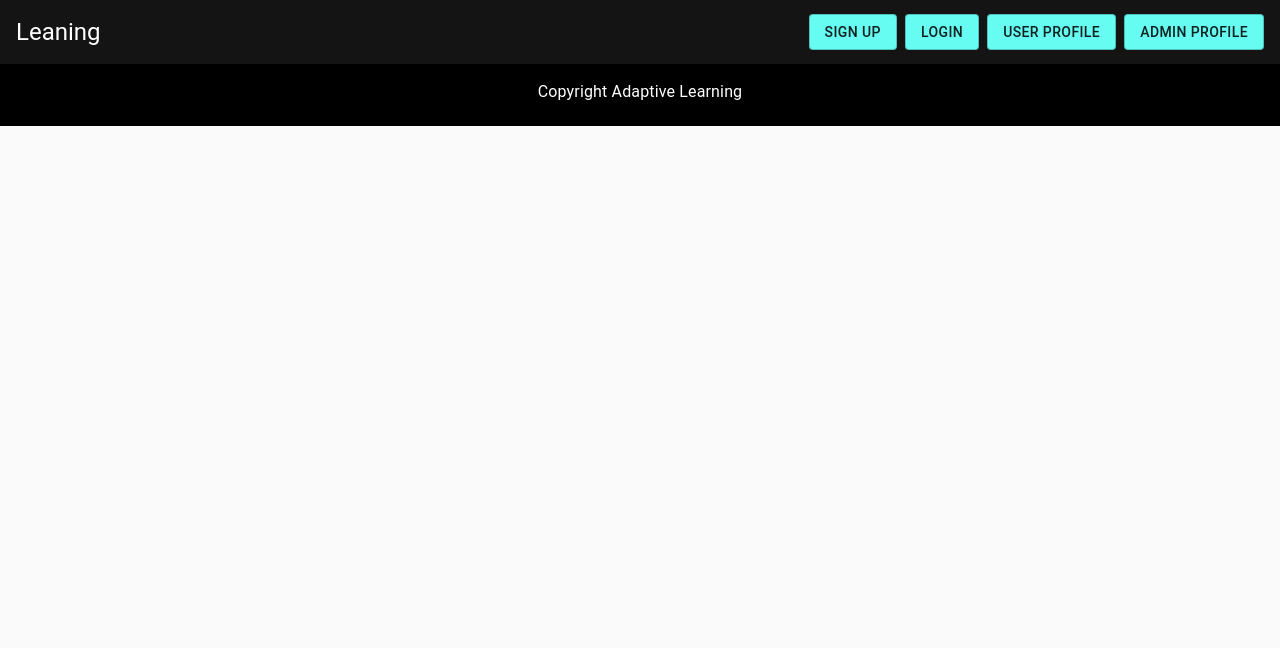
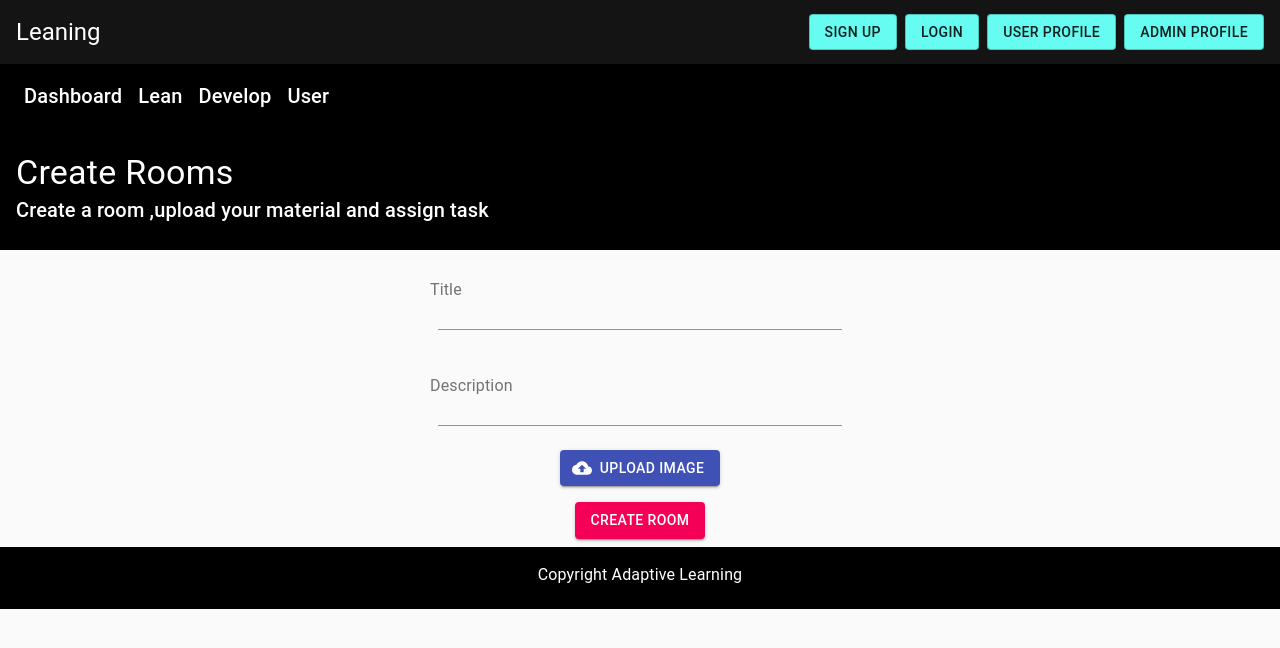
Before and after one commit to TeamABZ/learning, a React (Create React App) app: page /createroom in a window 1280 px wide. Shown: the top 648 px of the page. Built offline with nearby package versions, Linux system fonts and the light colour scheme.

Commit message:
update room

```diff
--- a/src/modules/Routes.js
+++ b/src/modules/Routes.js
@@ -7,6 +7,8 @@ import AllModule from "./dashboard/AllModule";
 import ModuleDetail from "./dashboard/ModuleDetail";
 import LeaningDetail from "./dashboard/Leaning/LeaningDetail";
 import AdminProfile from "./dashboard/admin/AdminProfile";
+import CrateRoom from "./dashboard/admin/CrateRoom";
+
 import SingUp from "./SingUp";
 export default function Routes() {
   return (
@@ -35,6 +37,9 @@ export default function Routes() {
       <Route path="/allmodule">
         <AllModule></AllModule>
       </Route>
+      <Route path="/createroom">
+        <CrateRoom></CrateRoom>
+      </Route>
     </Switch>
   );
 }
--- a/src/modules/dashboard/admin/AdminProfile.js
+++ b/src/modules/dashboard/admin/AdminProfile.js
@@ -5,6 +5,7 @@ import Toolbar from "@material-ui/core/Toolbar";
 import Link from "@material-ui/core/Link";
 import Grid from "@material-ui/core/Grid";
 import ManageRoom from "./ManageRoom";
+import ToobarAdmin from "./ToobarAdmin";
 
 export default function AdminProfile() {
   const useStyles = makeStyles((theme) => ({
@@ -12,65 +13,15 @@ export default function AdminProfile() {
       flexGrow: 1,
     },
     titlepage: {
-      padding: theme.spacing(3, 2),
+      padding: theme.spacing(2, 2),
       color: "#fff",
       background: "#000",
-    },
-    toolbarSecondary: {
-      background: "#000",
-      color: "#fff",
-      padding: theme.spacing(3, 2),
-    },
-    toolbarLink: {
-      padding: theme.spacing(1),
-      flexShrink: 0,
-    },
-    toolbar: { borderBottom: `1px solid ${theme.palette.divider}` },
-    dashboard: {
-      padding: theme.spacing(3, 2),
     },
   }));
   const classes = useStyles();
   return (
     <div className={classes.root}>
-      <Toolbar
-        component="nav"
-        variant="dense"
-        className={classes.toolbarSecondary}
-      >
-        <Link
-          color="inherit"
-          noWrap
-          variant="h6"
-          className={classes.toolbarLink}
-        >
-          Dashboard
-        </Link>
-        <Link
-          color="inherit"
-          noWrap
-          variant="h6"
-          className={classes.toolbarLink}
-        >
-          Lean
-        </Link>
-        <Link
-          color="inherit"
-          noWrap
-          variant="h6"
-          className={classes.toolbarLink}
-        >
-          Develop
-        </Link>
-        <Link
-          color="inherit"
-          noWrap
-          variant="h6"
-          className={classes.toolbarLink}
-        >
-          User
-        </Link>
-      </Toolbar>
+      <ToobarAdmin></ToobarAdmin>
 
       <div className={classes.titlepage}>
         <Typography variant="h4">Manage Rooms</Typography>
--- a/src/modules/dashboard/admin/CrateRoom.js
+++ b/src/modules/dashboard/admin/CrateRoom.js
@@ -1,6 +1,8 @@
 import React from "react";
 import { makeStyles } from "@material-ui/core/styles";
 import { Button, Typography, Grid, TextField } from "@material-ui/core";
+import ToobarAdmin from "./ToobarAdmin";
+import CloudUploadIcon from "@material-ui/icons/CloudUpload";
 
 export default function CrateRoom() {
   const useStyles = makeStyles((theme) => ({
@@ -9,24 +11,68 @@ export default function CrateRoom() {
       color: "#fff",
       background: "#000",
     },
+    input: {
+      display: "none",
+    },
+    formCrate: {
+      justifyContent: "center",
+      textAlign: "center",
+      "& div": {
+        padding: theme.spacing(1),
+      },
+    },
+    textField: {
+      width: "30em",
+    },
   }));
   const classes = useStyles();
 
   return (
+    <div>
+      <ToobarAdmin></ToobarAdmin>
       <div className={classes.titlepage}>
         <Typography variant="h4">Create Rooms</Typography>
         <Typography variant="h6">
           Create a room ,upload your material and assign task
         </Typography>
-      <Grid container>
+      </div>
+
+      <Grid container className={classes.formCrate}>
         <form noValidate autoComplete="off">
-          <TextField id="title" label="title" />
-          <TextField id="description" label="description" />
-
-          <Button variant="contained" component="label">
-            Room Icon
-            <input type="file" hidden />
+          <div>
+            <TextField id="title" label="Title" className={classes.textField} />
+          </div>
+          <div>
+            <TextField
+              id="description"
+              label="Description"
+              className={classes.textField}
+            />
+          </div>
+          <div>
+            <input
+              accept="image/*"
+              className={classes.input}
+              id="contained-button-file"
+              multiple
+              type="file"
+            />
+            <label htmlFor="contained-button-file">
+              <Button
+                variant="contained"
+                color="primary"
+                component="span"
+                startIcon={<CloudUploadIcon />}
+              >
+                Upload image
               </Button>
+            </label>
+          </div>
+          <div>
+            <Button variant="contained" color="secondary">
+              Create Room
+            </Button>
+          </div>
         </form>
       </Grid>
     </div>
--- /dev/null
+++ b/src/modules/dashboard/admin/DeleteRoom.js
@@ -0,0 +1,5 @@
+import React from "react";
+
+export default function DeleteRoom() {
+  return <div></div>;
+}
--- /dev/null
+++ b/src/modules/dashboard/admin/Ganaral.js
@@ -0,0 +1,5 @@
+import React from "react";
+
+export default function Ganaral() {
+  return <div></div>;
+}
--- a/src/modules/dashboard/admin/ManageRoom.js
+++ b/src/modules/dashboard/admin/ManageRoom.js
@@ -27,8 +27,8 @@ export default function ManageRoom() {
   return (
     <div className={classes.root}>
       <Grid container className={classes.btnCreate}>
-        <Button variant="contained" color="default">
-          Crate New Room
+        <Button size="medium" variant="outlined" href="/createroom">
+          Create Room
         </Button>
       </Grid>
       <Grid container className={classes.room}>
--- /dev/null
+++ b/src/modules/dashboard/admin/ToobarAdmin.js
@@ -0,0 +1,76 @@
+import { makeStyles } from "@material-ui/core/styles";
+import Typography from "@material-ui/core/Typography";
+import Toolbar from "@material-ui/core/Toolbar";
+import Link from "@material-ui/core/Link";
+import Grid from "@material-ui/core/Grid";
+import React from "react";
+
+export default function ToobarAdmin() {
+  const useStyles = makeStyles((theme) => ({
+    root: {
+      flexGrow: 1,
+    },
+    titlepage: {
+      padding: theme.spacing(3, 2),
+      color: "#fff",
+      background: "#000",
+    },
+    toolbarSecondary: {
+      background: "#000",
+      color: "#fff",
+      padding: theme.spacing(1, 2),
+    },
+    toolbarLink: {
+      padding: theme.spacing(1),
+      flexShrink: 0,
+    },
+    toolbar: { borderBottom: `1px solid ${theme.palette.divider}` },
+    dashboard: {
+      padding: theme.spacing(2, 2),
+    },
+  }));
+  const classes = useStyles();
+  return (
+    <div>
+      <Toolbar
+        component="nav"
+        variant="dense"
+        className={classes.toolbarSecondary}
+      >
+        <Link
+          color="inherit"
+          noWrap
+          variant="h6"
+          className={classes.toolbarLink}
+        >
+          Dashboard
+        </Link>
+        <Link
+          color="inherit"
+          noWrap
+          variant="h6"
+          className={classes.toolbarLink}
+        >
+          Lean
+        </Link>
+        <Link
+          color="inherit"
+          noWrap
+          variant="h6"
+          href="/adminprofile"
+          className={classes.toolbarLink}
+        >
+          Develop
+        </Link>
+        <Link
+          color="inherit"
+          noWrap
+          variant="h6"
+          className={classes.toolbarLink}
+        >
+          User
+        </Link>
+      </Toolbar>
+    </div>
+  );
+}
--- /dev/null
+++ b/src/modules/dashboard/admin/UpdateRoom.js
@@ -0,0 +1,5 @@
+import React from "react";
+
+export default function UpdateRoom() {
+  return <div></div>;
+}
--- /dev/null
+++ b/src/modules/dashboard/admin/UpdateTask.js
@@ -0,0 +1,5 @@
+import React from "react";
+
+export default function UpdateTask() {
+  return <div></div>;
+}
```
Lines whose indentation alone changed are shown as unchanged.
